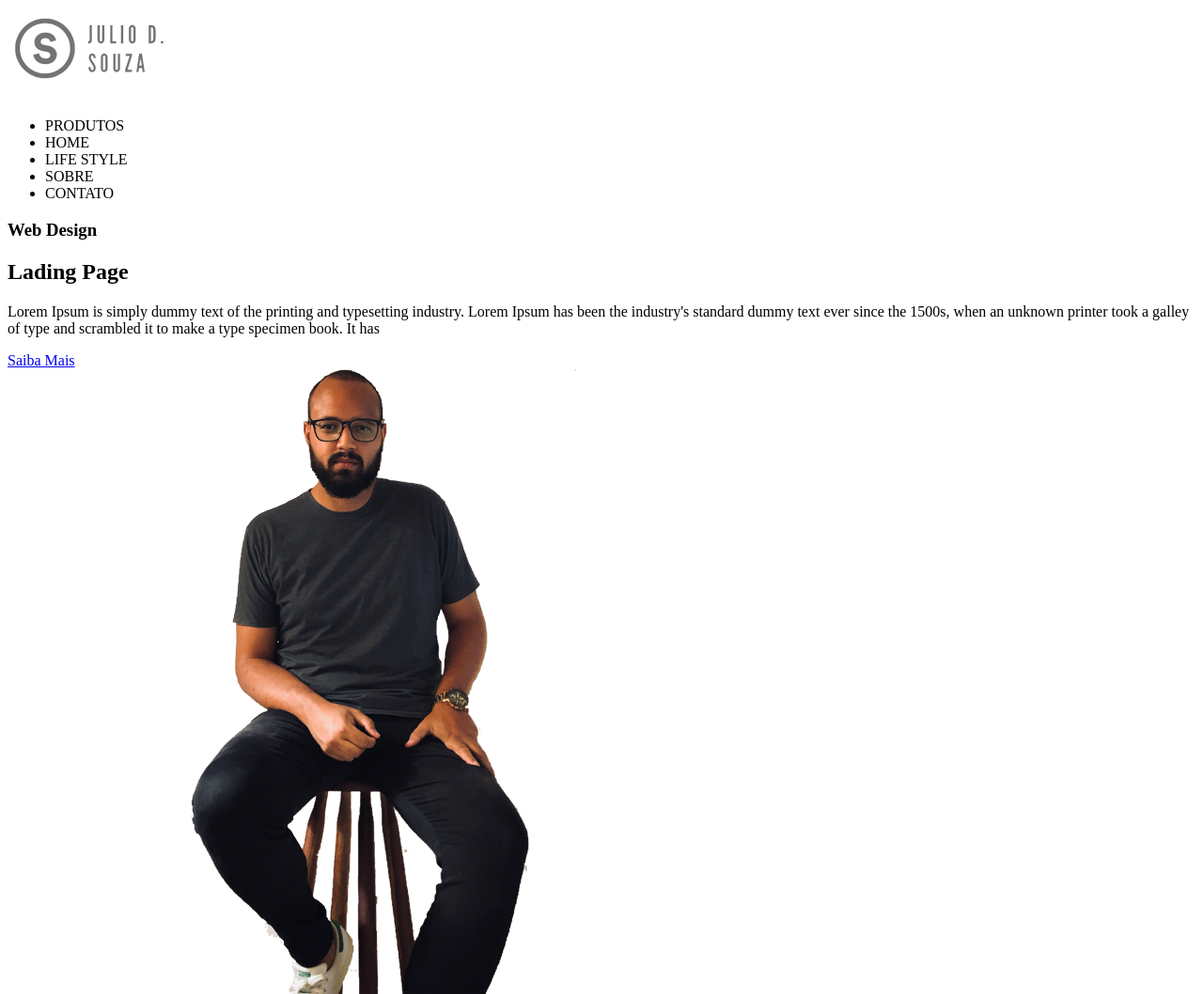
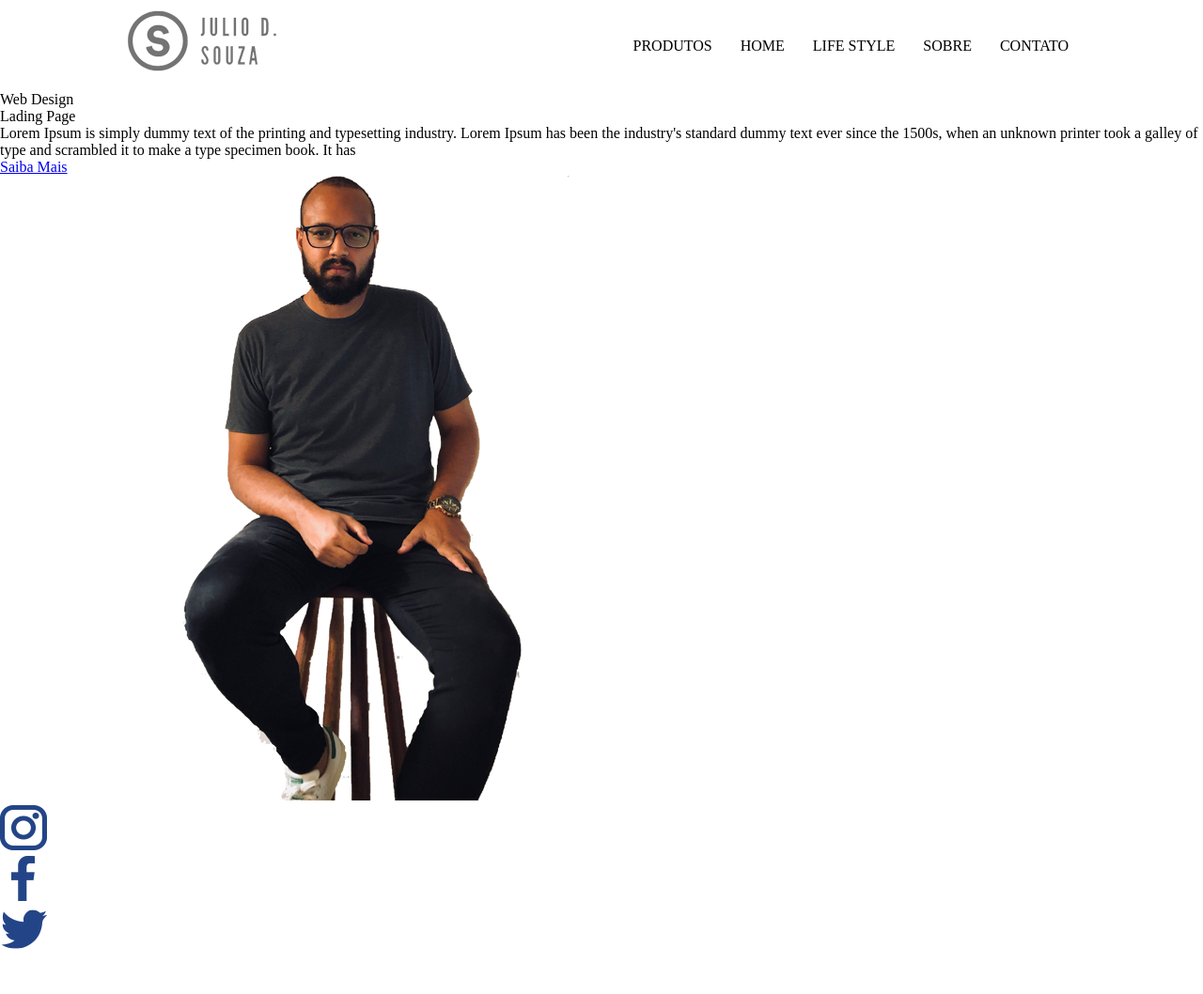
Before and after one commit to juliodesouza/Meu-Blog, a plain HTML site: page index.html in a window 1280 px wide. Shown: the top 1058 px of the page at 94% size. After the commit the page ends 1018 px from the top, so only its background shows below. Drawn offline with Linux system fonts and the light colour scheme.

Commit message:
Criação das estruturas CSS - Header e Style

```diff
--- /dev/null
+++ b/assets/css/header.css
@@ -0,0 +1,19 @@
+header{
+  width: 1024px;
+  margin: 0 auto;
+
+  display: flex;
+  flex-direction: row;
+  justify-content: space-between ;
+  align-items: center;
+}
+
+header nav ul{
+  display: flex;
+  flex-direction: row;
+  list-style: none;
+}
+
+header nav ul li{
+  padding: 0 15px;
+}
--- /dev/null
+++ b/assets/css/style.css
@@ -0,0 +1,13 @@
+
+@import "./header.css";
+
+/*Reset*/
+*{
+  margin: 0;
+  padding: 0;
+  border: 0;
+  font-size: 100%;
+  font: inherit;
+  vertical-align: baseline;
+
+}
--- a/index.html
+++ b/index.html
@@ -5,6 +5,7 @@
   <meta charset="UTF-8">
   <meta name="viewport" content="width=device-width, initial-scale=1.0">
   <title>Julio Souza</title>
+  <link rel="stylesheet" type="text/css" href="./assets/css/style.css" />
 </head>
 
 <body>
```
